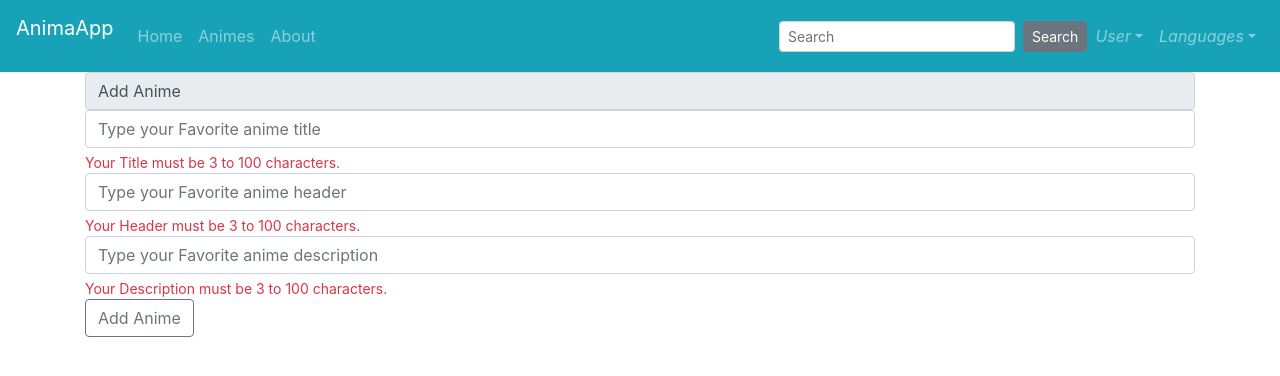
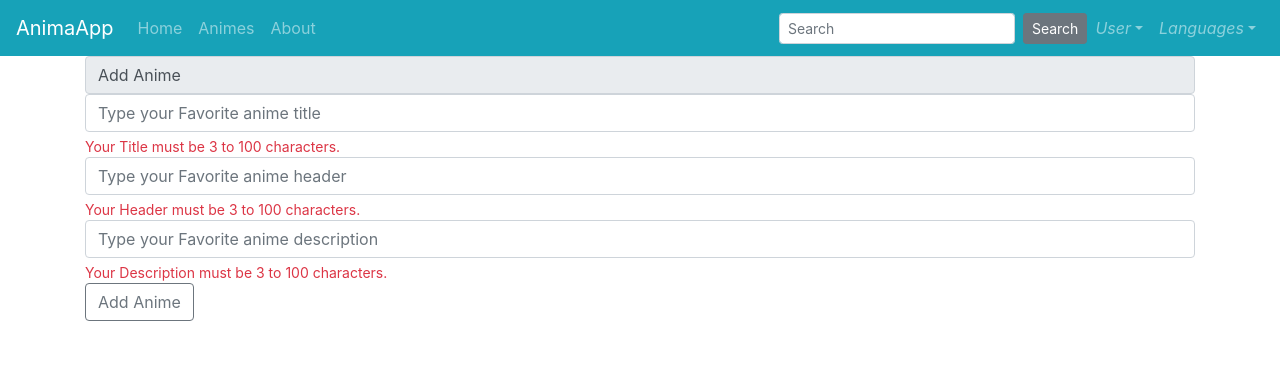
Before and after one commit to GabrielNunes12/masteringJS-using-vuejs, a Vue app: page /#/ in a window 1280 px wide. Shown: the top 376 px of the page. Built offline with nearby package versions, Linux system fonts and the light colour scheme.

Commit message:
[fix] logo

```diff
--- a/src/views/components/Header.vue
+++ b/src/views/components/Header.vue
@@ -2,7 +2,7 @@
   <div>
     <b-navbar toggleable="lg" type="dark" variant="info">
       <b-navbar-brand href="#">
-        <p>AnimaApp</p>
+        AnimaApp
       </b-navbar-brand>
 
       <b-navbar-toggle target="nav-collapse"></b-navbar-toggle>
```
